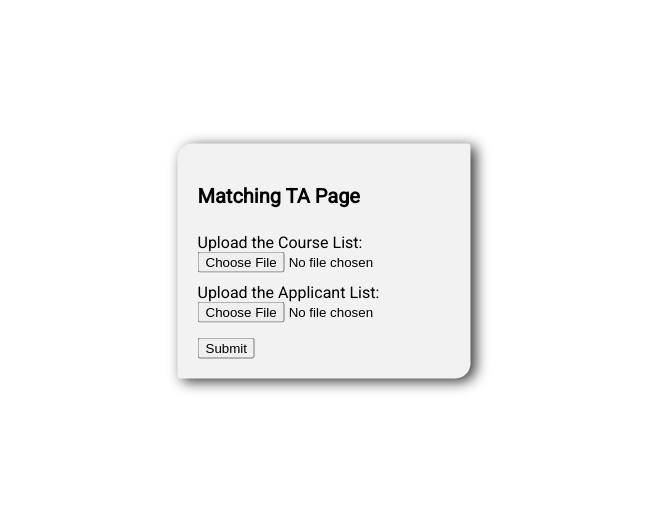
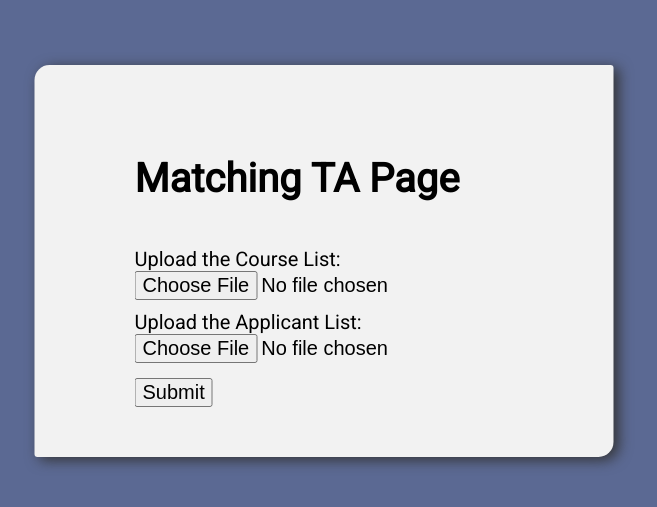
Before and after one commit to echang49/se3350-teamdelicious, a React (Create React App) app in the folder client/: page /admin/matchTA in a window 1280 px wide. Shown: the part 139-646 px from the top of the page, without its empty margins (316-973 px from the left). Built offline with nearby package versions, Linux system fonts and the light colour scheme; the HTML template or start-up script is replaced by a standard one.

Commit message:
Login Page

```diff
--- a/client/src/components/login.js
+++ b/client/src/components/login.js
@@ -1,11 +1,21 @@
 import "../styles/style.css";
 
 function AddDescriptions() {
+    function handleClick() {
+      window.location.href = "/admin/matchTA";
+    }
     //code if logged in, redirect to dashboard?
     return (
-      <div className="center">
+      <div className="center matchTA">
           <div className="box">
-            <p>Login Page</p>
+            <p className="title">Login Page</p>
+            <label>Username</label>
+            <input type="text" />
+            <br />
+            <label>Password</label>
+            <input type="password" />
+            <button onClick={() => handleClick()}>Login</button>
+            <button onClick={() => handleClick()}>Register</button>
           </div>
       </div>
     );
--- a/client/src/styles/style.css
+++ b/client/src/styles/style.css
@@ -1,7 +1,17 @@
 body {
   font-family: 'Roboto', sans-serif;
+  font-size: 20px;
   min-height: 100vh;
   margin: 0;
+  background-color: #5b6993;
+}
+
+button {
+  font-size: 20px;
+}
+
+input {
+  font-size: 20px;
 }
 
 .box {
@@ -40,12 +50,13 @@ body {
   border-radius: 3px;
   border-top-left-radius: 15px;
   border-bottom-right-radius: 15px;
+  padding: 50px 100px;
   -webkit-filter: drop-shadow(5px 3px 7px #333333);
           filter: drop-shadow(5px 3px 7px #333333);
 }
 
 .matchTA .box .title {
-  font-size: 20px;
+  font-size: 40px;
 }
 
 .matchTA .box .upload {
--- a/client/src/styles/style.scss
+++ b/client/src/styles/style.scss
@@ -1,8 +1,18 @@
 //COMPOSITION
 body {
     font-family: 'Roboto', sans-serif;
+    font-size: 20px;
     min-height: 100vh;
     margin: 0;
+    background-color: #5b6993;
+}
+
+button {
+    font-size: 20px;
+}
+
+input {
+    font-size: 20px;
 }
 
 //UTILITY
@@ -28,9 +38,10 @@ body {
             border-radius: 3px;
             border-top-left-radius:15px;
             border-bottom-right-radius:15px;
+            padding: 50px 100px;
             filter: drop-shadow(5px 3px 7px hsl(0,0,20));
             .title {
-                font-size: 20px;
+                font-size: 40px;
             }
             .upload {
                 display: flex;
@@ -41,7 +52,6 @@ body {
                 margin-top: 10px;
             }
         }
-
     }
 
 //EXCEPTIONS
```
Also changed, not shown: 2 other files (tests, documents, lock files or other folders).
